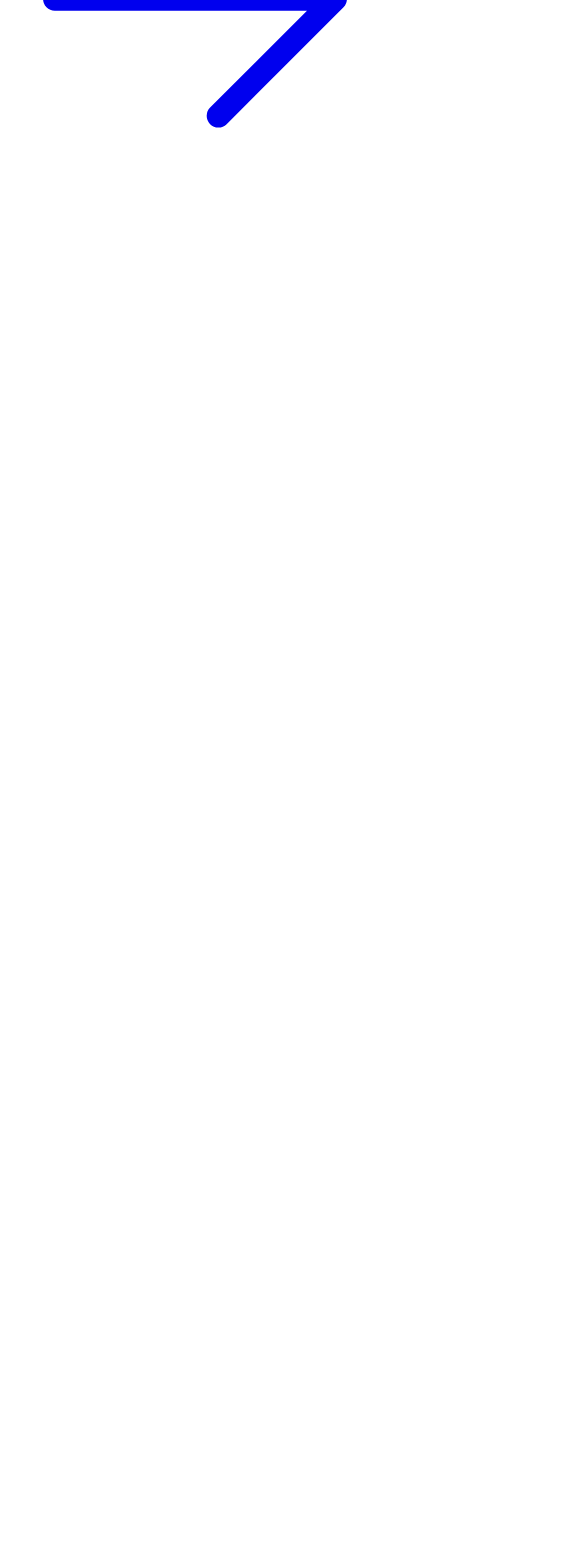
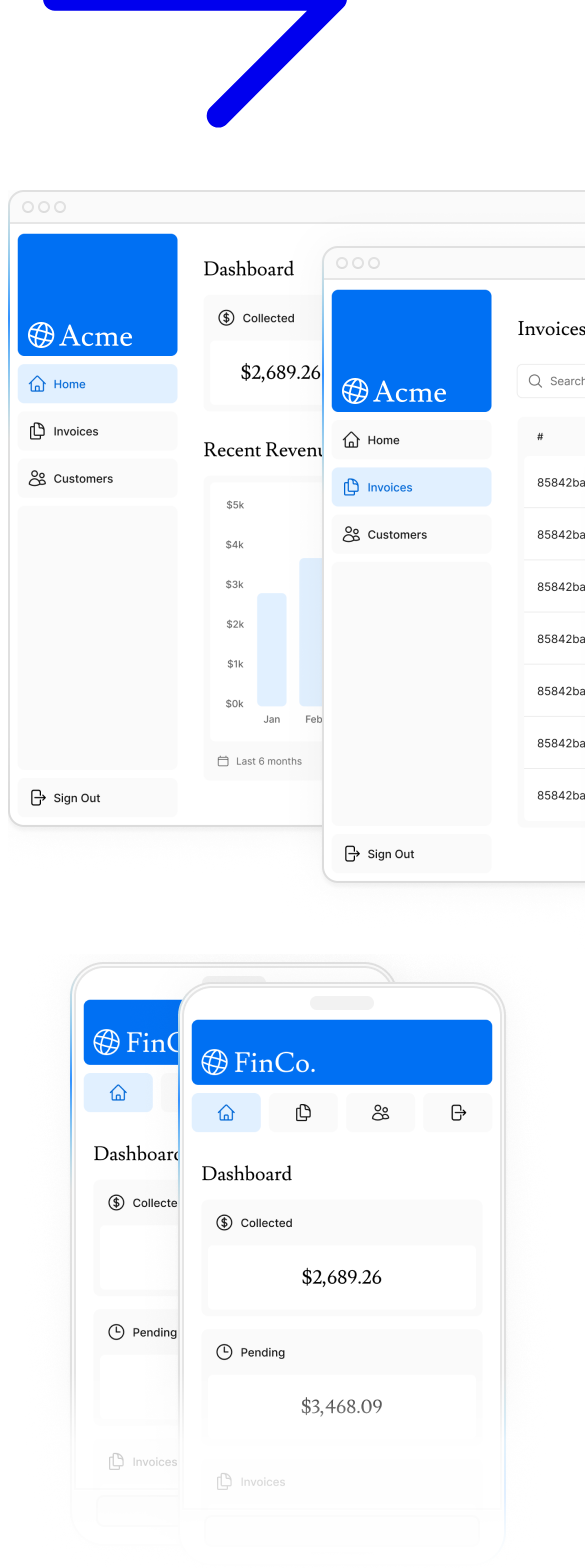
Before and after one commit to flchua/nextjs-dashboard, a Next.js app: page / in a window 390 px wide. Shown: the part 312-1880 px from the top of the page, 585 px wide, since content can reach past the window. Before the commit the page ends 844 px from the top, so only its background shows below. Built offline with nearby package versions, Linux system fonts and the light colour scheme; a web font is replaced by a local one.

Commit message:
C3: Adding the desktop, mobile hero image

```diff
--- a/app/page.tsx
+++ b/app/page.tsx
@@ -3,6 +3,7 @@
 import Link from "next/link";
 import styles from "@/app/ui/home.module.css";
 import { lusitana } from "@/app/ui/fonts";
+import Image from "next/image";
 
 export default function Page() {
   return (
@@ -32,6 +33,20 @@
         </div>
         <div className="flex items-center justify-center p-6 md:w-3/5 md:px-28 md:py-12">
           {/* Add Hero Images Here */}
+          <Image
+            src="/hero-desktop.png"
+            width={1000}
+            height={760}
+            className="hidden md:block"
+            alt="Screenshots of the dashboard project showing desktop version"
+          />
+          <Image
+            src="/hero-mobile.png"
+            width={560}
+            height={620}
+            className="block md:hidden"
+            alt="Screenshot of the dashboard project showing mobile version"
+          />
         </div>
       </div>
     </main>
```
